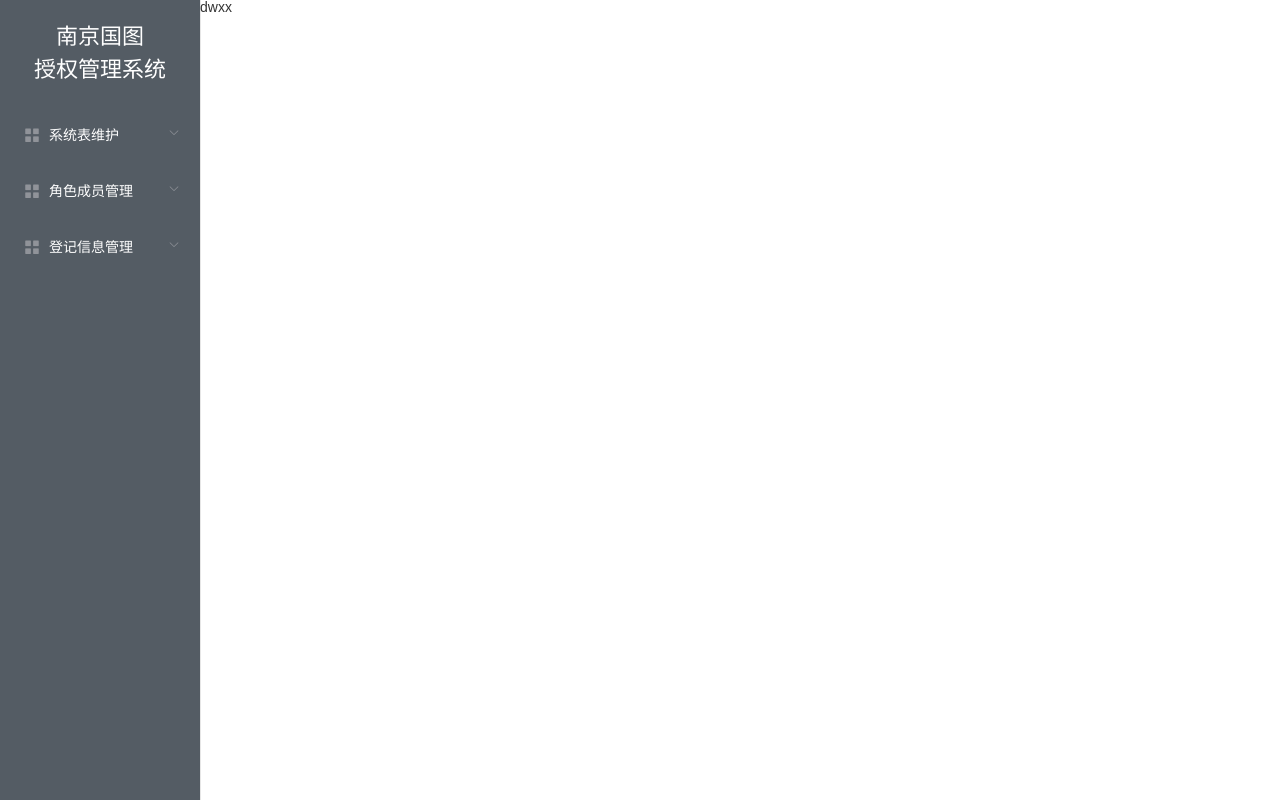
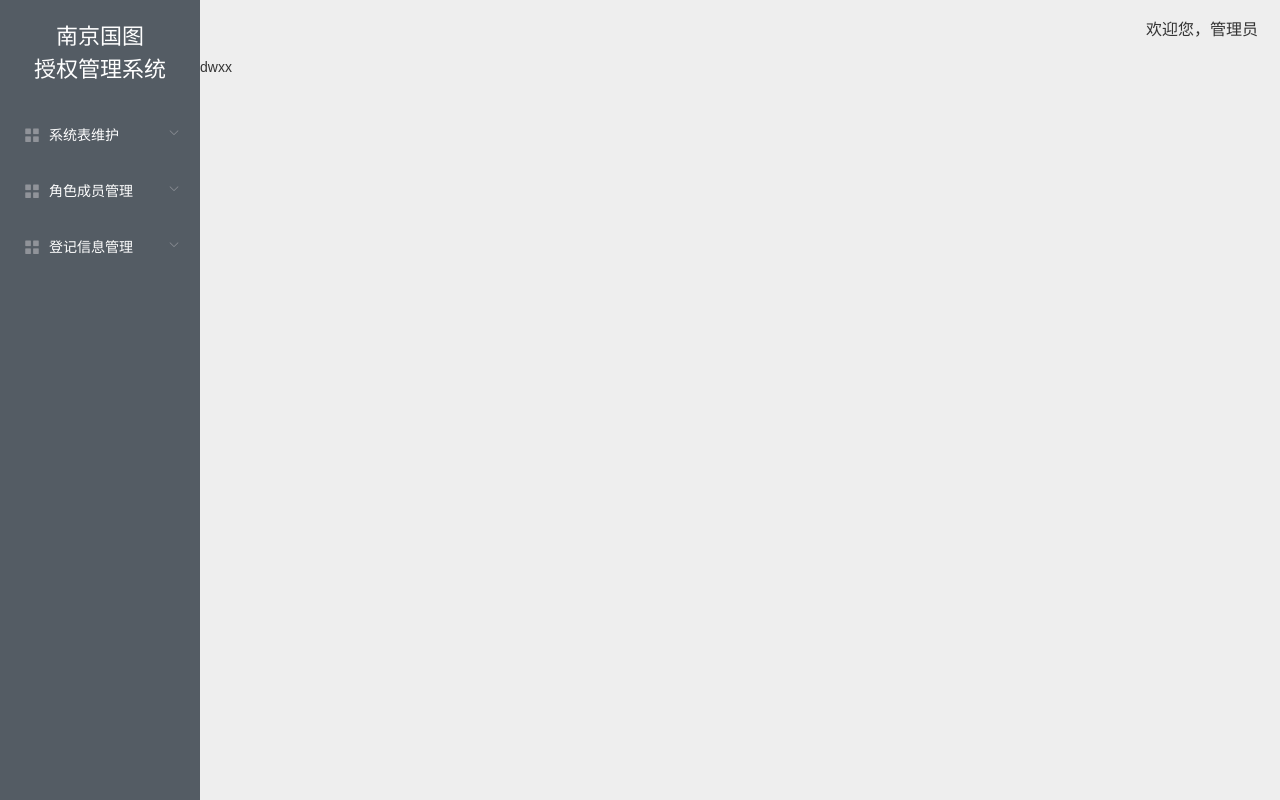
Before and after one commit to guchiyuan/vue_admin, a Vue app: page /#/dwxx in a window 1280 px wide. Built offline with nearby package versions, Linux system fonts and the light colour scheme.

Commit message:
add header

```diff
--- a/src/App.vue
+++ b/src/App.vue
@@ -1,23 +1,42 @@
 <template>
-  <div class="container" id="app">
-    <navi></navi>
-    <router-view/>
-  </div>
+  <el-container class="container" id="app">
+    <el-aside width="200px">
+      <navi></navi>
+    </el-aside>
+    <el-container>
+      <el-header>
+        <header-view></header-view>
+      </el-header>
+      <el-main>
+        <router-view/>
+      </el-main>
+    </el-container>
+  </el-container>
+
 </template>
 
 <script>
 import Navi from '@/components/Navi'
+import HeaderView from '@/components/Header'
 
 export default {
   name: 'App',
   components:{
-    Navi
+    Navi,
+    HeaderView
   }
 }
 </script>
 
 <style lang="stylus" scoped>
-  .container
-    overflow hidden
+  .el-header
+    padding 0 0
+  .el-main
+    padding 0 0
+    position fixed
+    top 60px
+    bottom 0
+    left 200px
+    right 0
 
 </style>
--- /dev/null
+++ b/src/components/Header.vue
@@ -0,0 +1,28 @@
+<template>
+  <div class="header">
+    <div class="userTitle">
+      欢迎您，管理员
+    </div>
+  </div>
+</template>
+
+
+<script>
+export default {
+
+}
+</script>
+
+<style lang="stylus" scoped>
+  .header
+    position fixed
+    left 200px
+    right 0
+    height 100%
+    background #eee
+    .userTitle
+      float right
+      font-size .32rem
+      padding .44rem .44rem
+
+</style>
--- a/src/components/Navi.vue
+++ b/src/components/Navi.vue
@@ -83,7 +83,6 @@ export default {
 
 <style lang="stylus" scoped>
   .navibar
-    float left
     .title
       font-size .44rem
       text-align center
--- a/src/pages/xtbwh/Cplx.Vue
+++ b/src/pages/xtbwh/Cplx.Vue
@@ -11,8 +11,6 @@ export default {
 </script>
 
 <style lang="stylus" scoped>
-  .cplx
-    position absolute
-    left 4rem
+
 
 </style>
--- a/src/pages/xtbwh/Dwxx.Vue
+++ b/src/pages/xtbwh/Dwxx.Vue
@@ -11,8 +11,7 @@ export default {
 </script>
 
 <style lang="stylus" scoped>
-  .dwxx
-    position absolute
-    left 4rem
+
+
 
 </style>
--- a/src/pages/xtbwh/Jsxx.Vue
+++ b/src/pages/xtbwh/Jsxx.Vue
@@ -12,7 +12,7 @@ export default {
 
 <style lang="stylus" scoped>
   .jsxx
-    position absolute
-    left 4rem
+    background #666
+    height 100%
 
 </style>
```
